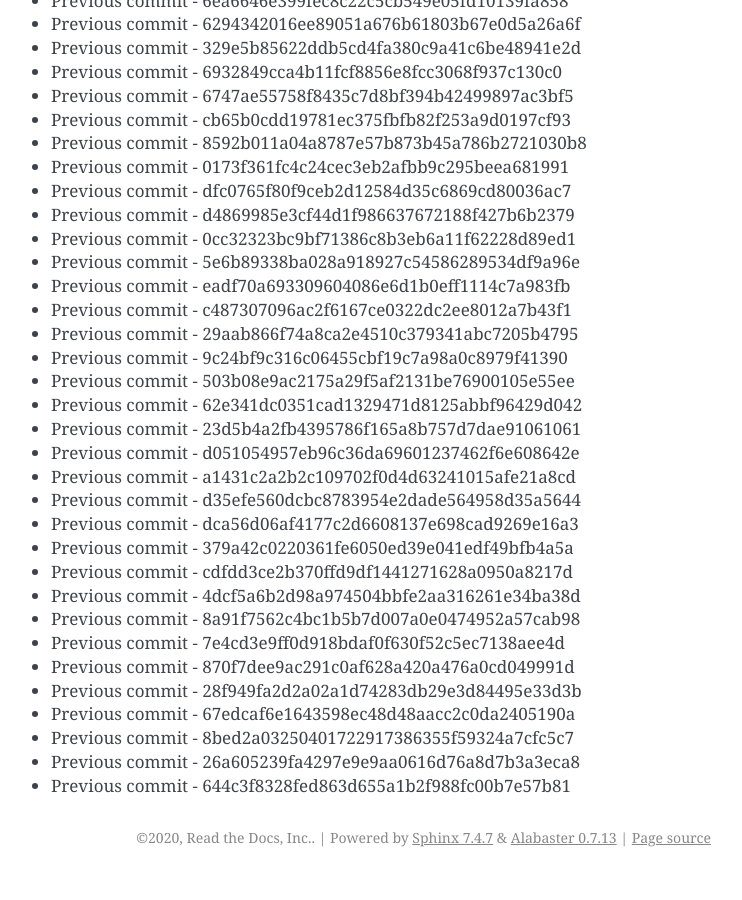
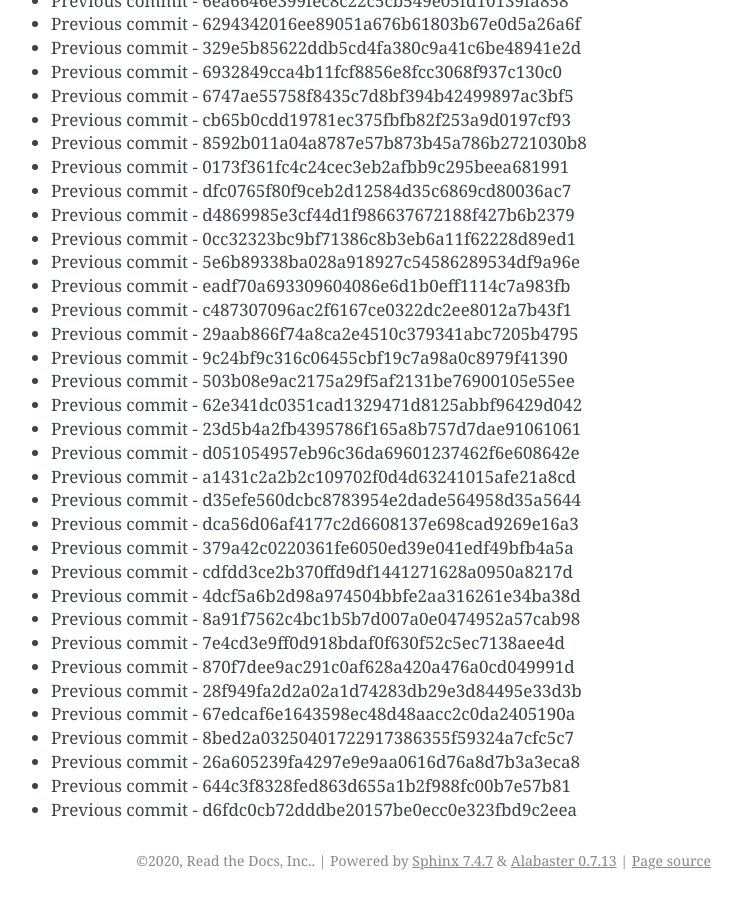
Before and after one commit to readthedocs/rtd-git-stresstest, a Sphinx documentation site: the page built from docs/updates.rst, in a window 1280 px wide and 900 px high, scrolled down 29235 px. Shown: the whole window, without its empty margins (399-1141 px from the left). Built offline with Sphinx 7.4.7, drawn with Linux system fonts in a browser that asks for light colours; before the commit the page ends 30112 px from its top, so only the background shows below that.

Commit message:
Generating commit from previous: d6fdc0cb72dddbe20157be0ecc0e323fbd9c2eea

```diff
--- a/docs/updates.rst
+++ b/docs/updates.rst
@@ -1260,3 +1260,4 @@ It can be tested for any performance characteristics.
 * Previous commit - 8bed2a03250401722917386355f59324a7cfc5c7
 * Previous commit - 26a605239fa4297e9e9aa0616d76a8d7b3a3eca8
 * Previous commit - 644c3f8328fed863d655a1b2f988fc00b7e57b81
+* Previous commit - d6fdc0cb72dddbe20157be0ecc0e323fbd9c2eea
```
